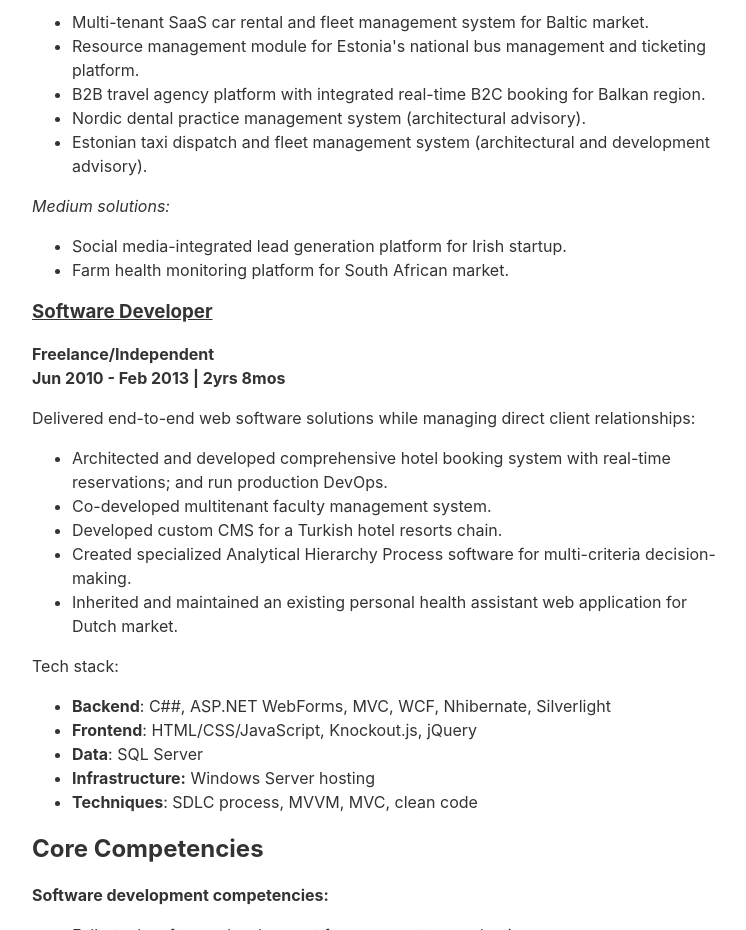
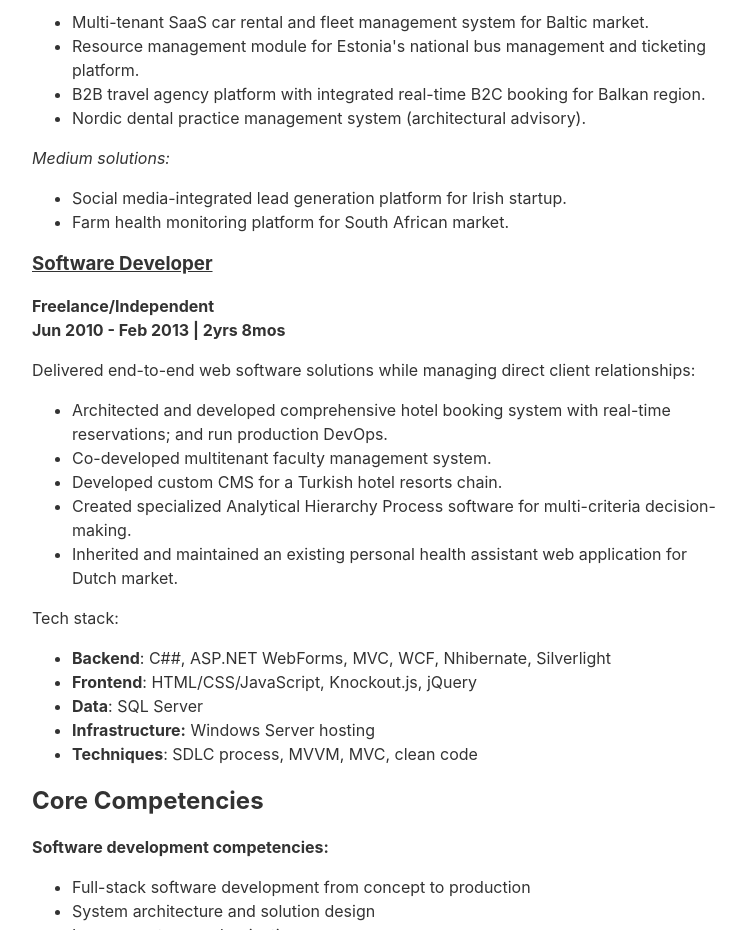
Before and after one commit to bojanv91/codingpipe, an Eleventy site: page content/resume/index.md in a window 1280 px wide. Shown: the part 3100-4030 px from the top of the page, without its empty margins (264-1010 px from the left). Built offline with nearby package versions, Linux system fonts and the light colour scheme; Eleventy itself is replaced by a stand-in of ours; files that its build step writes are made by us from their sources.

Commit message:
Update resume

```diff
--- a/content/resume/index.md
+++ b/content/resume/index.md
@@ -114,7 +114,6 @@ _Major solutions:_
 - Resource management module for Estonia's national bus management and ticketing platform.
 - B2B travel agency platform with integrated real-time B2C booking for Balkan region.
 - Nordic dental practice management system (architectural advisory).
-- Estonian taxi dispatch and fleet management system (architectural and development advisory).
 
 _Medium solutions:_
 
```
